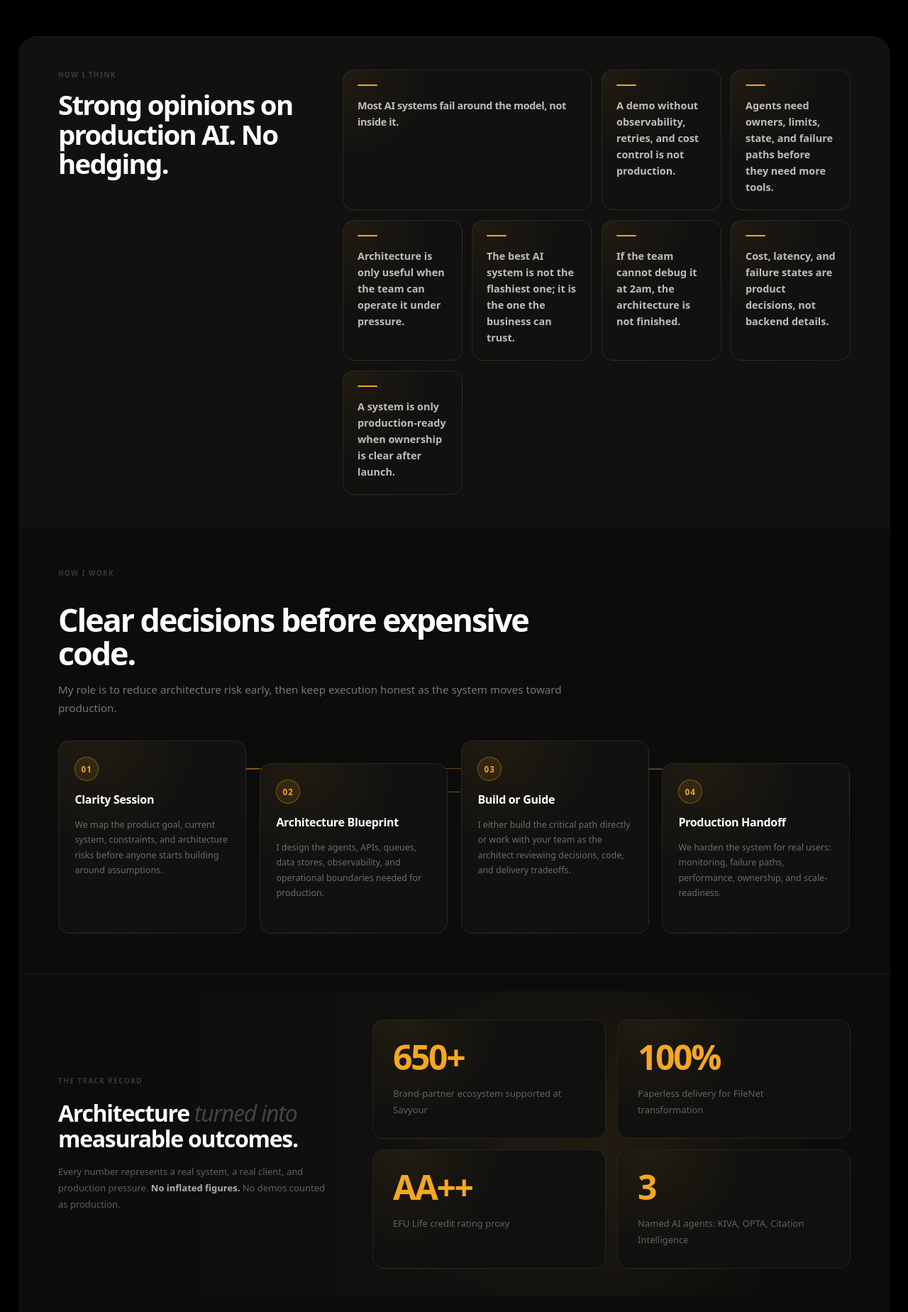
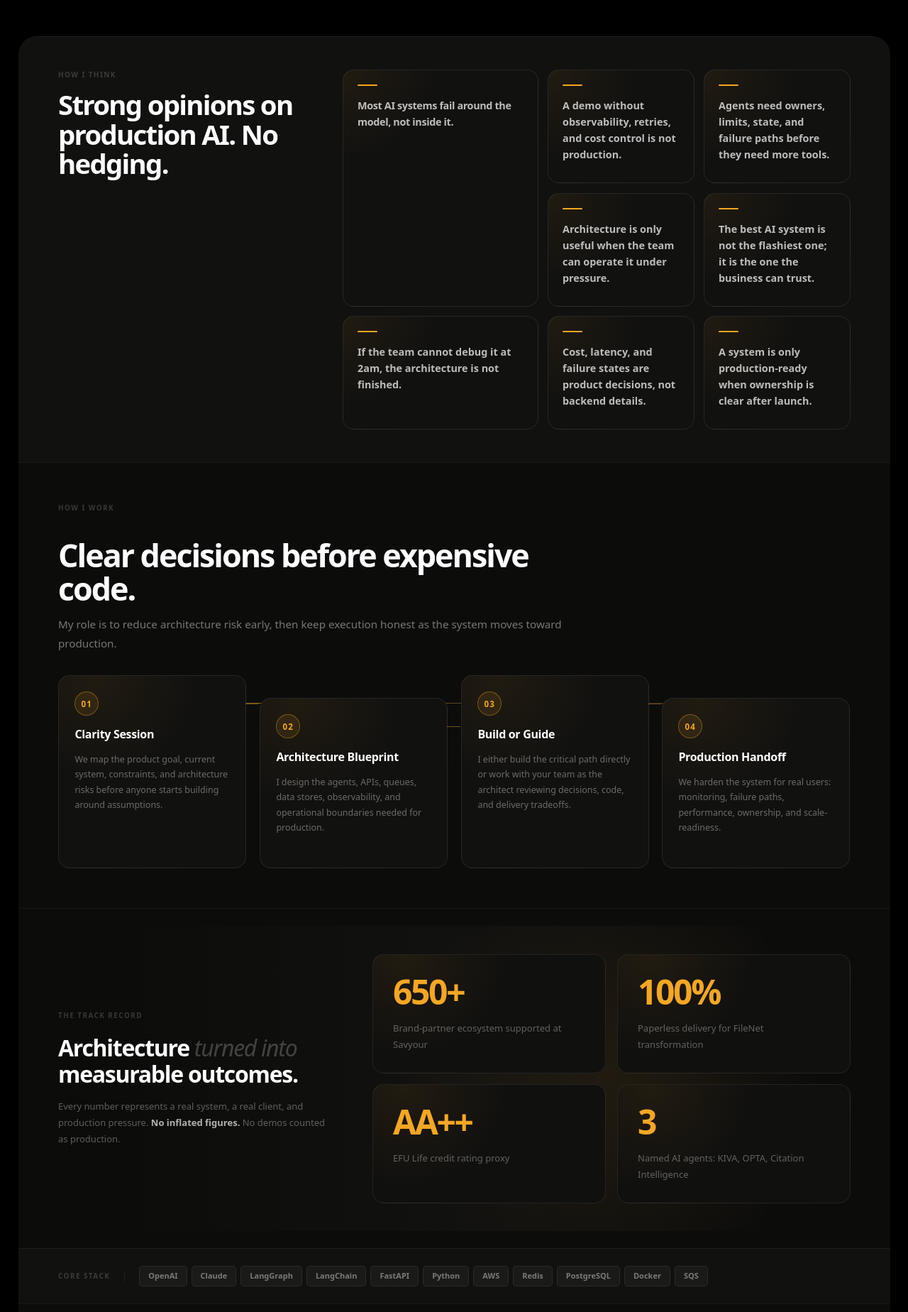
Before and after one commit to uzairkhatri/uzairkhatri, a Next.js app: page / in a window 1280 px wide. Shown: the part 3418-5266 px from the top of the page at 71% size. Built offline with nearby package versions, Linux system fonts and the light colour scheme.

Commit message:
Clean up stats and editorial grids

```diff
--- a/components/About.module.css
+++ b/components/About.module.css
@@ -505,7 +505,7 @@
 
 .principles div {
   display: grid;
-  grid-template-columns: repeat(4, minmax(0, 1fr));
+  grid-template-columns: minmax(0, 1.2fr) repeat(2, minmax(0, 0.9fr));
   gap: 0.85rem;
   background: transparent;
 }
@@ -528,8 +528,9 @@
 }
 
 .featuredPrinciple {
-  grid-column: span 2;
-  min-height: 13rem;
+  grid-row: span 2;
+  grid-column: auto;
+  min-height: 100%;
   background:
     radial-gradient(circle at 0% 0%, rgba(245, 166, 35, 0.16), transparent 13rem),
     linear-gradient(135deg, rgba(245, 166, 35, 0.08), rgba(255, 255, 255, 0.025)),
@@ -957,7 +958,7 @@
   }
 
   .featuredPrinciple {
-    grid-column: auto;
+    grid-row: auto;
   }
 
   .credentialGrid {
--- a/components/About.tsx
+++ b/components/About.tsx
@@ -1,6 +1,5 @@
 import styles from "./About.module.css";
 import { BOOKING_URL } from "./siteLinks";
-import CountUpNumber from "./CountUpNumber";
 
 const workflow = [
   ["01", "Clarity Session", "We map the product goal, current system, constraints, and architecture risks before anyone starts building around assumptions."],
@@ -21,10 +20,10 @@ const principles = [
 ];
 
 const stats = [
-  { value: "650+", end: 650, suffix: "+", label: "Brand-partner ecosystem supported at Savyour" },
-  { value: "100%", end: 100, suffix: "%", label: "Paperless delivery for FileNet transformation" },
+  { value: "650+", label: "Brand-partner ecosystem supported at Savyour" },
+  { value: "100%", label: "Paperless delivery for FileNet transformation" },
   { value: "AA++", label: "EFU Life credit rating proxy" },
-  { value: "3", end: 3, label: "Named AI agents: KIVA, OPTA, Citation Intelligence" },
+  { value: "3", label: "Named AI agents: KIVA, OPTA, Citation Intelligence" },
 ];
 
 const stack = [
@@ -132,13 +131,7 @@ export default function About() {
         <div className={styles.statGrid}>
           {stats.map((stat) => (
             <article className={`${styles.stat} reveal-item`} key={stat.label}>
-              <strong>
-                {typeof stat.end === "number" ? (
-                  <CountUpNumber end={stat.end} suffix={stat.suffix} />
-                ) : (
-                  stat.value
-                )}
-              </strong>
+              <strong>{stat.value}</strong>
               <p>{stat.label}</p>
             </article>
           ))}
--- a/components/CountUpNumber.tsx
+++ /dev/null
@@ -1,54 +0,0 @@
-"use client";
-
-import { useEffect, useRef, useState } from "react";
-
-type CountUpNumberProps = {
-  end: number;
-  suffix?: string;
-};
-
-export default function CountUpNumber({ end, suffix = "" }: CountUpNumberProps) {
-  const ref = useRef<HTMLSpanElement | null>(null);
-  const [value, setValue] = useState(0);
-
-  useEffect(() => {
-    const node = ref.current;
-    if (!node || !("IntersectionObserver" in window)) {
-      setValue(end);
-      return;
-    }
-
-    const observer = new IntersectionObserver(
-      ([entry]) => {
-        if (!entry?.isIntersecting) return;
-
-        const start = performance.now();
-        const duration = 1100;
-
-        const tick = (now: number) => {
-          const progress = Math.min((now - start) / duration, 1);
-          const eased = 1 - Math.pow(1 - progress, 3);
-          setValue(Math.round(end * eased));
-
-          if (progress < 1) {
-            requestAnimationFrame(tick);
-          }
-        };
-
-        requestAnimationFrame(tick);
-        observer.disconnect();
-      },
-      { threshold: 0.45 },
-    );
-
-    observer.observe(node);
-    return () => observer.disconnect();
-  }, [end]);
-
-  return (
-    <span ref={ref}>
-      {value}
-      {suffix}
-    </span>
-  );
-}
--- a/components/Writing.tsx
+++ b/components/Writing.tsx
@@ -15,6 +15,11 @@ const essays = [
     title: "Agents Need Boundaries Before They Need Tools",
     summary:
       "A note on designing agentic workflows with clear responsibilities, failure paths, and human-operable control surfaces.",
+  },
+  {
+    title: "What Production Architecture Has to Survive",
+    summary:
+      "A checklist for cost, latency, observability, ownership, and failure recovery before an AI feature becomes a business system.",
   },
 ];
 
```
